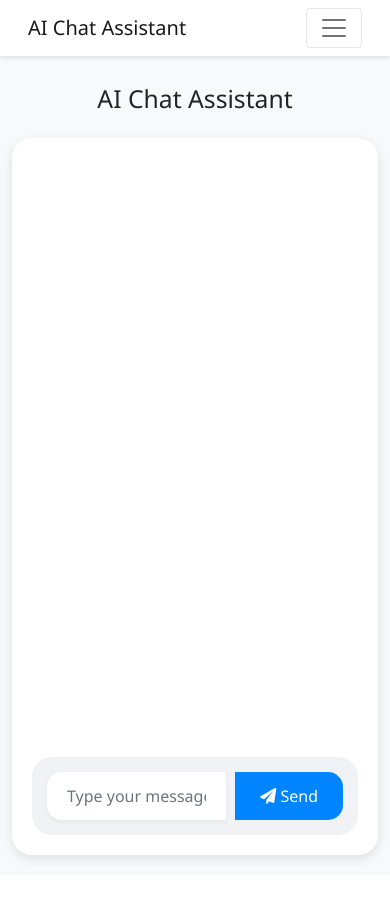
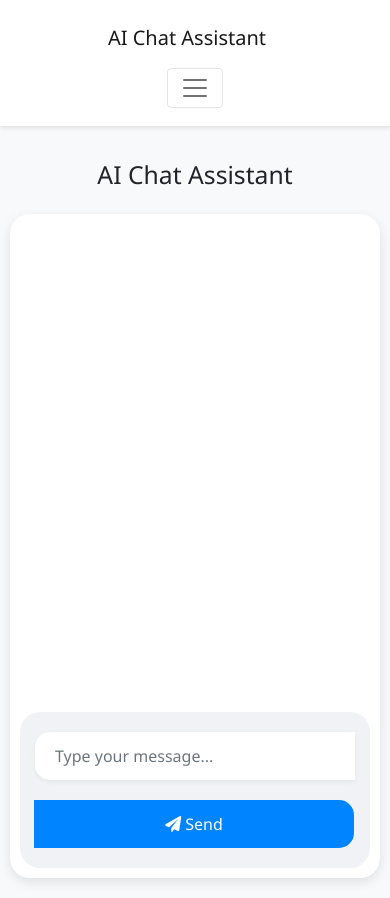
Before and after one commit to Adarshx22223/chatai, a Flask app: page / in a window 390 px wide. Before the commit the page ends 863 px from the top, so only its background shows below. Run offline with Flask 3, Linux system fonts and the light colour scheme; data that the repository does not hold is empty.

Commit message:
Assistant checkpoint: Added responsive design to chat interface and game container
Assistant generated file changes:
- templates/chat.html: Add responsive design styles, Update navbar structure for better responsiveness
- static/css/style.css: Add responsive styles for game container

---

User prompt:

app is not responsive make it responsive make changes in entire code

```diff
--- a/templates/chat.html
+++ b/templates/chat.html
@@ -11,6 +11,83 @@
             background: #f0f2f5;
             font-family: 'Segoe UI', system-ui, -apple-system, sans-serif;
             padding-top: 60px;
+            margin: 0;
+            min-height: 100vh;
+        }
+
+        @media (max-width: 768px) {
+            body {
+                padding-top: 0;
+            }
+
+            .navbar {
+                position: relative !important;
+            }
+
+            .container {
+                padding: 10px !important;
+            }
+
+            .chat-container {
+                height: calc(100vh - 180px) !important;
+                margin: 10px 0 !important;
+                padding: 10px !important;
+            }
+
+            .navbar .container {
+                flex-direction: column;
+                gap: 10px;
+            }
+
+            .ms-auto {
+                margin: 0 !important;
+                width: 100%;
+            }
+
+            .d-flex {
+                flex-wrap: wrap;
+                justify-content: center;
+                gap: 10px !important;
+            }
+
+            .api-config {
+                width: 100%;
+                justify-content: center;
+            }
+
+            .api-config .form-control {
+                max-width: none !important;
+            }
+
+            .provider-indicators {
+                justify-content: center;
+                width: 100%;
+            }
+
+            .model-selector {
+                width: 100%;
+                max-width: none;
+            }
+
+            .input-group {
+                flex-direction: column;
+                padding: 10px;
+            }
+
+            .input-group .form-control,
+            .input-group .btn {
+                width: 100%;
+                margin: 5px 0;
+            }
+
+            .message {
+                max-width: 90% !important;
+            }
+
+            pre {
+                max-width: 100%;
+                overflow-x: auto;
+            }
         }
         .navbar {
             background: #ffffff;
@@ -175,7 +252,7 @@
     <nav class="navbar navbar-expand-lg navbar-light">
         <div class="container">
             <a class="navbar-brand" href="#">AI Chat Assistant</a>
-            <button class="navbar-toggler" type="button" data-bs-toggle="collapse" data-bs-target="#navbarContent">
+            <button class="navbar-toggler" type="button" data-bs-toggle="collapse" data-bs-target="#navbarContent" aria-controls="navbarContent" aria-expanded="false" aria-label="Toggle navigation">
                 <span class="navbar-toggler-icon"></span>
             </button>
             <div class="collapse navbar-collapse" id="navbarContent">
```
Also changed, not shown: static/css/style.css (+16 -0 lines).
